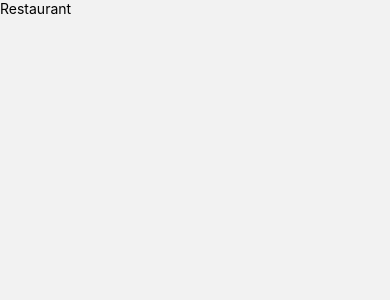
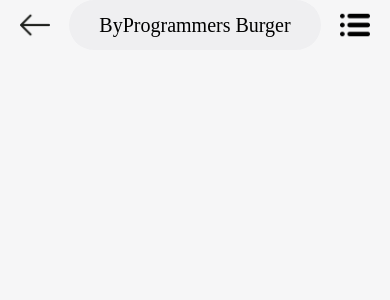
Before and after one commit to dotienanh77/FoodDeliveryApp, a React Native app: screen /Home in a window 390 px wide. Both pictures are taken after a click on the element 195 px from the left and 455 px from the top of the page. Shown: the top 300 px of the page. Built offline with nearby package versions, Linux system fonts and the light colour scheme.

Commit message:
add header in restaurant screen

```diff
--- a/screens/Restaurant.js
+++ b/screens/Restaurant.js
@@ -1,10 +1,79 @@
+/* eslint-disable react/self-closing-comp */
+/* eslint-disable react-native/no-inline-styles */
 import React from 'react';
-import {Text, View} from 'react-native';
-const Restaurant = () => {
-  return (
-    <View>
-      <Text>Restaurant</Text>
-    </View>
-  );
+import {
+  Text,
+  View,
+  StyleSheet,
+  Animated,
+  SafeAreaView,
+  TouchableOpacity,
+  Image,
+} from 'react-native';
+import {isIphoneX} from 'react-native-iphone-x-helper';
+import {icons, COLORS, SIZES, FONTS} from '../constants';
+const Restaurant = ({route, navigation}) => {
+  const [restaurant, setRestaurant] = React.useState(null);
+  const [currentLocation, setCurrentLocation] = React.useState(null);
+
+  React.useEffect(() => {
+    let {item, currentLocation} = route.params;
+    setRestaurant(item);
+    setCurrentLocation(currentLocation);
+  });
+  function renderHeader() {
+    return (
+      <View style={{flexDirection: 'row'}}>
+        <TouchableOpacity
+          style={{
+            width: 50,
+            paddingLeft: SIZES.padding * 2,
+            justifyContent: 'center',
+          }}
+          onPress={() => navigation.goBack()}>
+          <Image
+            style={{width: 30, height: 30}}
+            source={icons.back}
+            resizeMode="contain"
+          />
+        </TouchableOpacity>
+        {/* Restaurant Name section */}
+        <View style={{flex: 1, justifyContent: 'center', alignItems: 'center'}}>
+          <View
+            style={{
+              height: 50,
+              backgroundColor: COLORS.lightGray3,
+              alignItems: 'center',
+              justifyContent: 'center',
+              borderRadius: SIZES.radius,
+              paddingHorizontal: SIZES.padding * 3,
+            }}>
+            <Text style={{...FONTS.h3}}>{restaurant?.name}</Text>
+          </View>
+        </View>
+        <TouchableOpacity
+          style={{
+            width: 50,
+            paddingRight: SIZES.padding * 2,
+            justifyContent: 'center',
+          }}
+          // onPress={() => navigation.goBack()}
+        >
+          <Image
+            style={{width: 30, height: 30}}
+            source={icons.list}
+            resizeMode="contain"
+          />
+        </TouchableOpacity>
+      </View>
+    );
+  }
+  return <SafeAreaView style={styles.container}>{renderHeader()}</SafeAreaView>;
 };
+const styles = StyleSheet.create({
+  container: {
+    flex: 1,
+    backgroundColor: COLORS.lightGray2,
+  },
+});
 export default Restaurant;
```
